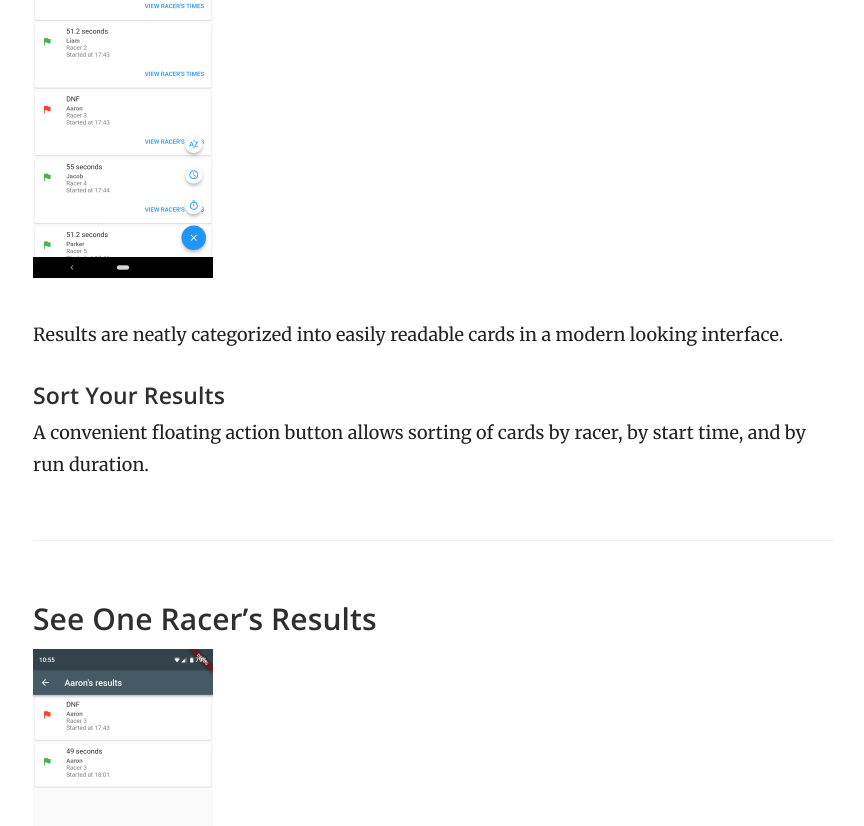
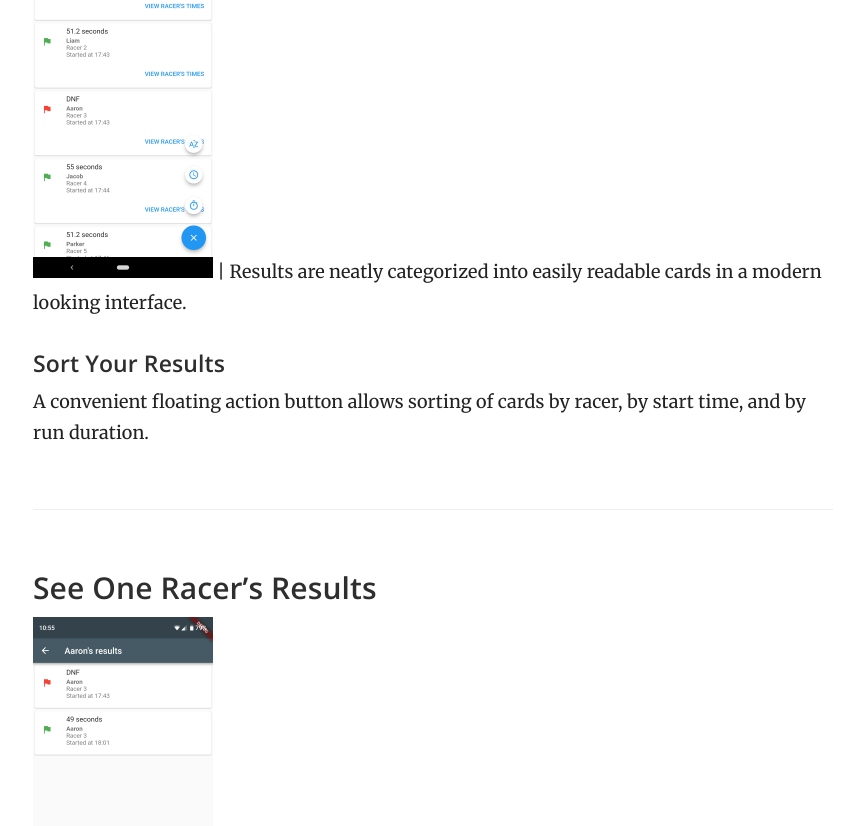
Before and after one commit to P-bibs/ThwackTimingSystems.github.io, a Jekyll site: the page built from _docs/3mobileApp/overview.md, in a window 1280 px wide and 900 px high, scrolled down 1022 px. Shown: the top 826 px of the window, without its empty margins (357-1221 px from the left). Built offline with Jekyll 4.4.1, drawn with Linux system fonts in a browser that asks for light colours.

Commit message:
table test 2

```diff
--- a/_docs/3mobileApp/overview.md
+++ b/_docs/3mobileApp/overview.md
@@ -11,9 +11,7 @@
 The Thwack Timing Gate mobile app allows the retrieval and sorting of data, as well as configuraiton of the timing gate itself. Below are a few key features, which can be seen in action in the above video.
 
 ### Card Based Results
-<img src="/images/app/sortView.png" width="180" height="370"/>
-
-Results are neatly categorized into easily readable cards in a modern looking interface.
+<img src="/images/app/sortView.png" width="180" height="370"/> | Results are neatly categorized into easily readable cards in a modern looking interface.
 
 #### Sort Your Results
 A convenient floating action button allows sorting of cards by racer, by start time, and by run duration.
```
